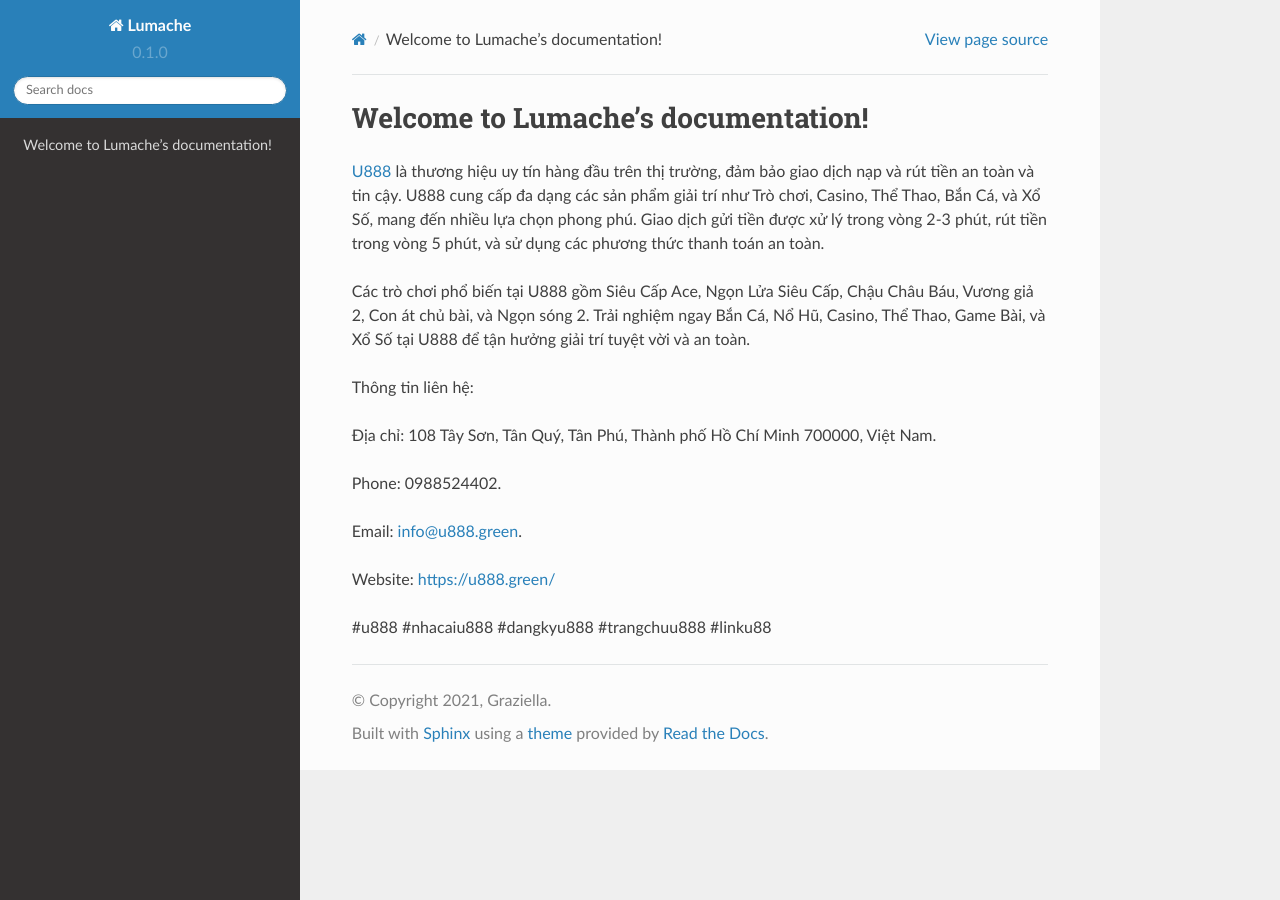
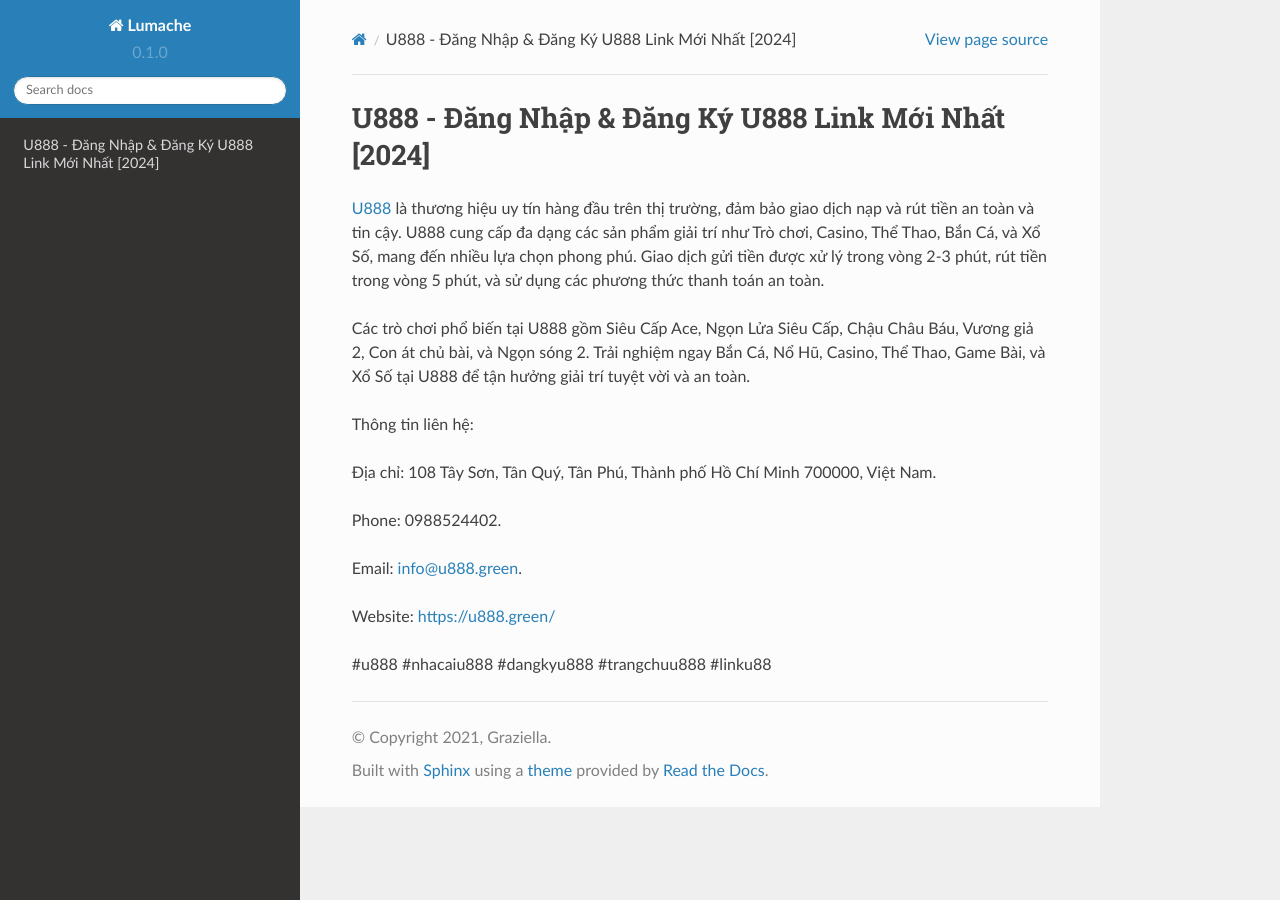
Before and after one commit to socialentity/u888green, a Sphinx documentation site: the page built from docs/source/index.rst, in a window 1280 px wide. Built offline with Sphinx 7.4.7 and the Read the Docs theme 2.0.0, drawn with Linux system fonts in a browser that asks for light colours.

Commit message:
Update index.rst

```diff
--- a/docs/source/index.rst
+++ b/docs/source/index.rst
@@ -1,4 +1,4 @@
-Welcome to Lumache's documentation!
+U888 - Đăng Nhập & Đăng Ký U888 Link Mới Nhất [2024]
 ===================================
 
 `U888 <https://u888.green/>`_ là thương hiệu uy tín hàng đầu trên thị trường, đảm bảo giao dịch nạp và rút tiền an toàn và tin cậy. U888 cung cấp đa dạng các sản phẩm giải trí như Trò chơi, Casino, Thể Thao, Bắn Cá, và Xổ Số, mang đến nhiều lựa chọn phong phú. Giao dịch gửi tiền được xử lý trong vòng 2-3 phút, rút tiền trong vòng 5 phút, và sử dụng các phương thức thanh toán an toàn.
```
